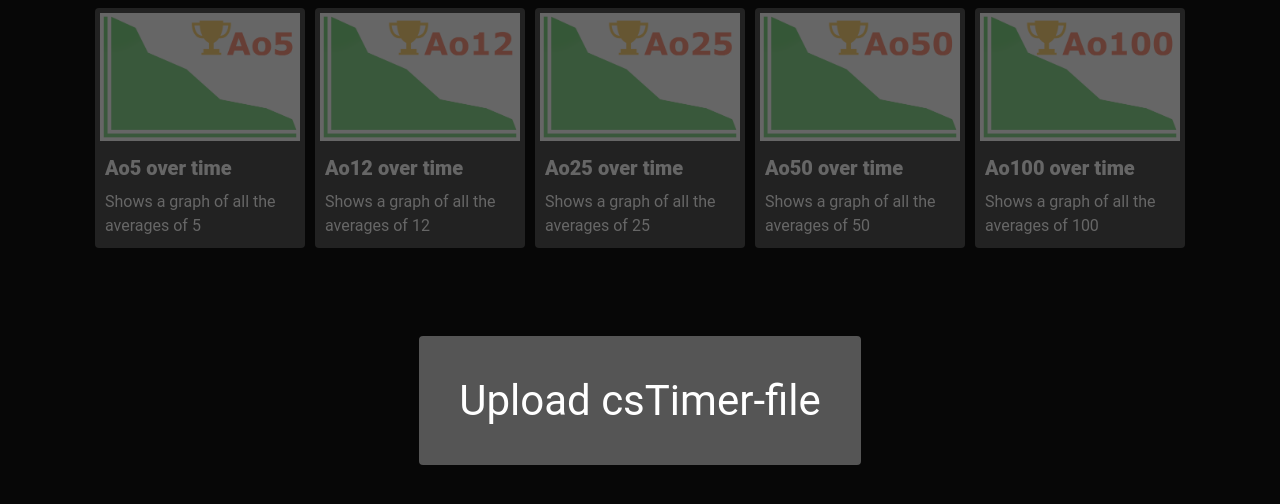
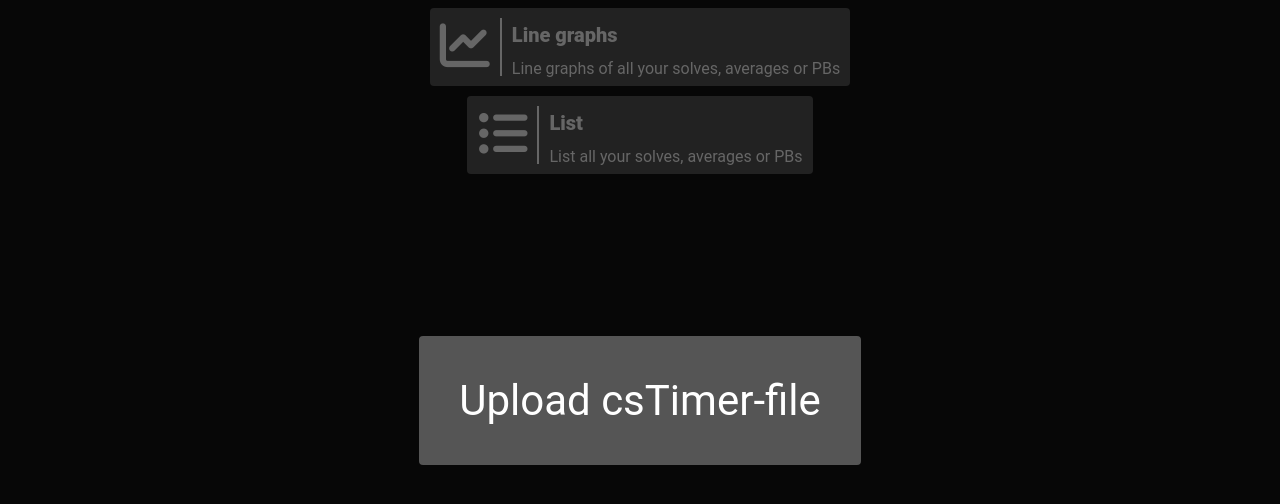
Before and after one commit to gustavandoff/cubing-stats, a SvelteKit app: page / in a window 1280 px wide. Shown: the top 504 px of the page. Built offline with nearby package versions, Linux system fonts and the light colour scheme.

Commit message:
Remove AoX routing cards. Add routing buttons for /graph and /list. Move routing buttons from layout to page.

```diff
--- a/src/routes/+layout.svelte
+++ b/src/routes/+layout.svelte
@@ -3,13 +3,6 @@
 
 	import '@fortawesome/fontawesome-free/css/all.min.css'
 
-	import ao5Icon from '$lib/images/ao5icon.png';
-	import ao12Icon from '$lib/images/ao12icon.png';
-	import ao25Icon from '$lib/images/ao25icon.png';
-	import ao50Icon from '$lib/images/ao50icon.png';
-	import ao100Icon from '$lib/images/ao100icon.png';
-
-	import BaseCard from '$lib/components/BaseCard.svelte';
 	import LoadTimes from '$lib/components/LoadTimes.svelte';
 
 	import { rawCSTimerData, setRawCSTimerData } from '$lib/solves';
@@ -19,62 +12,10 @@
 	}
 
 	$: showLoadTimes = browser && !localStorage.getItem('rawCSTimerData');
-	$: currentUrl = browser ? window.location.origin : '';
 </script>
 
 {#if showLoadTimes}
 	<LoadTimes />
 {/if}
 
-<div class="stat-list" class:inactive={showLoadTimes}>
-	<BaseCard
-		route={currentUrl + '/graph/ao5'}
-		imgSrc={ao5Icon}
-		imgAlt="Ao5"
-		title="Ao5 over time"
-		text="Shows a graph of all the averages of 5"
-	/>
-	<BaseCard
-		route={currentUrl + '/graph/ao12'}
-		imgSrc={ao12Icon}
-		imgAlt="Ao12"
-		title="Ao12 over time"
-		text="Shows a graph of all the averages of 12"
-	/>
-	<BaseCard
-		route={currentUrl + '/graph/ao25'}
-		imgSrc={ao25Icon}
-		imgAlt="Ao25"
-		title="Ao25 over time"
-		text="Shows a graph of all the averages of 25"
-	/>
-	<BaseCard
-		route={currentUrl + '/graph/ao50'}
-		imgSrc={ao50Icon}
-		imgAlt="Ao50"
-		title="Ao50 over time"
-		text="Shows a graph of all the averages of 50"
-	/>
-	<BaseCard
-		route={currentUrl + '/graph/ao100'}
-		imgSrc={ao100Icon}
-		imgAlt="Ao100"
-		title="Ao100 over time"
-		text="Shows a graph of all the averages of 100"
-	/>
-</div>
-
 <slot />
-
-<style>
-	.stat-list {
-		display: flex;
-		align-items: center;
-		justify-content: center;
-		gap: 10px;
-	}
-
-	.stat-list.inactive {
-		pointer-events: none;
-	}
-</style>
--- a/src/routes/+page.svelte
+++ b/src/routes/+page.svelte
@@ -0,0 +1,43 @@
+<script lang="ts">
+	import { browser } from '$app/environment';
+
+	import IconCard from '$lib/components/IconCard.svelte';
+
+	import { rawCSTimerData, setRawCSTimerData } from '$lib/solves';
+
+	$: if (browser && localStorage.getItem('rawCSTimerData') && !$rawCSTimerData) {
+		setRawCSTimerData(JSON.parse(localStorage.getItem('rawCSTimerData') as string));
+	}
+
+	$: showLoadTimes = browser && !localStorage.getItem('rawCSTimerData');
+	$: currentUrl = browser ? window.location.origin : '';
+</script>
+
+<div class="stat-list" class:inactive={showLoadTimes}>
+    <IconCard
+        route='/graph/'
+        svg='<i class="fa-solid fa-chart-line"></i>'
+        title="Line graphs"
+        text="Line graphs of all your solves, averages or PBs"
+    />
+    <IconCard
+        route='/list/'
+        svg='<i class="fa-solid fa-list-ul"></i>'
+        title="List"
+        text="List all your solves, averages or PBs"
+    />
+</div>
+
+<style>
+	.stat-list {
+		display: flex;
+        flex-direction: column;
+		align-items: center;
+		justify-content: center;
+		gap: 10px;
+	}
+
+	.stat-list.inactive {
+		pointer-events: none;
+	}
+</style>
```
